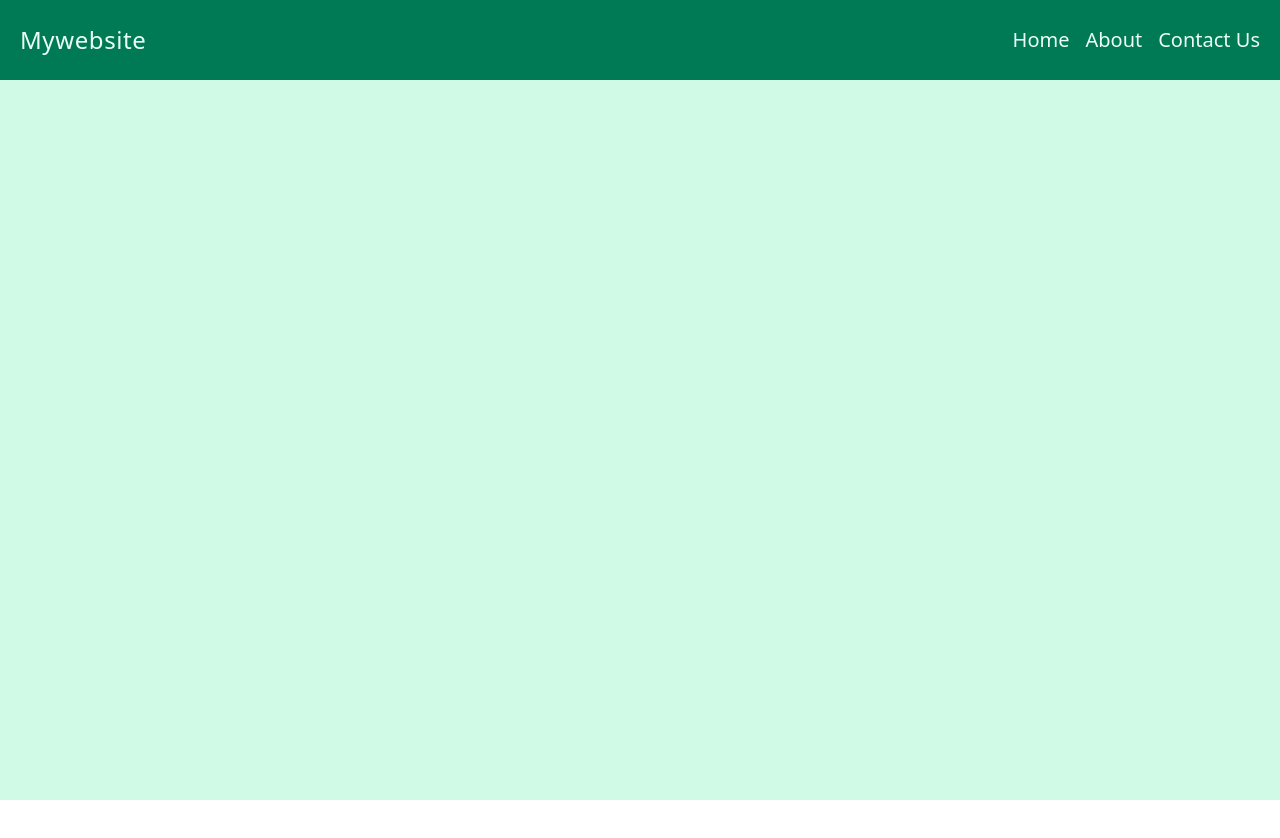
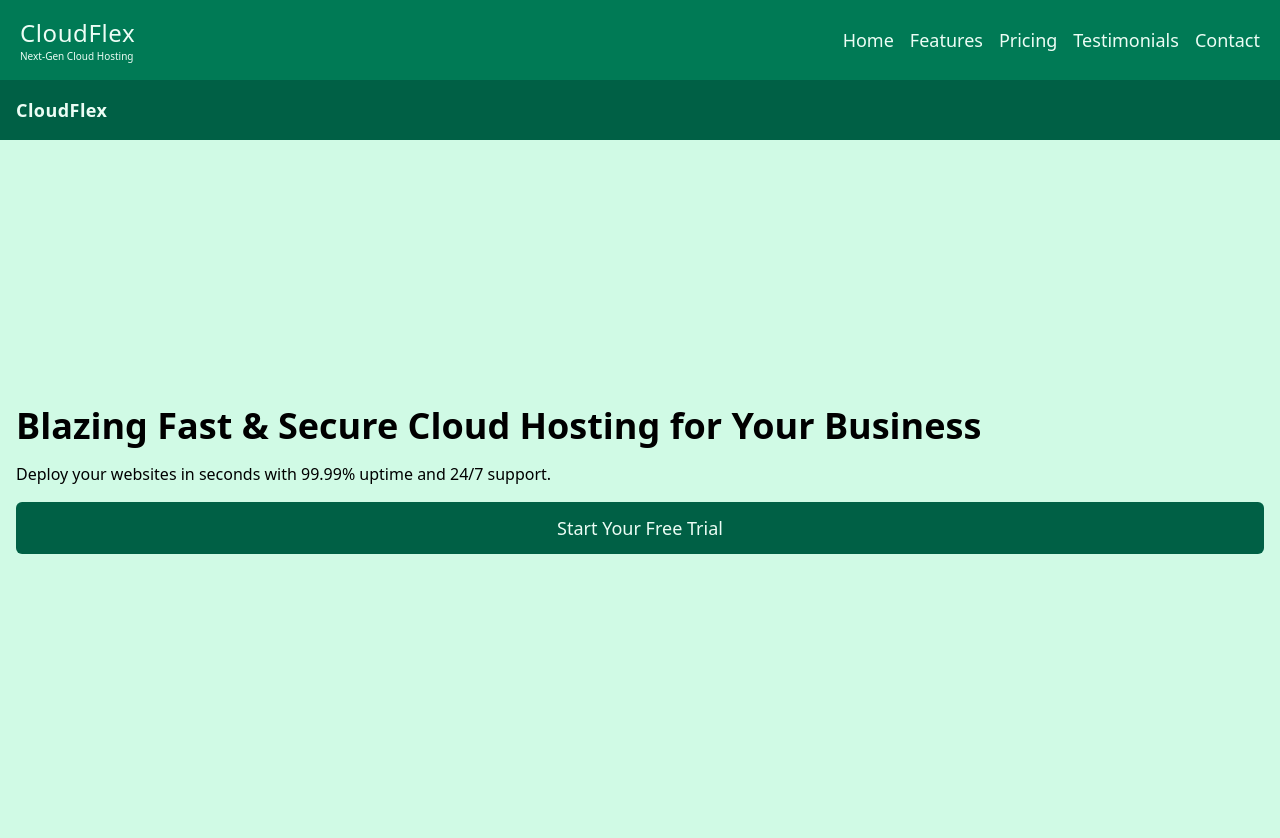
Before and after one commit to importantboy/tailwindlayout, a React (Vite) app: page / in a window 1280 px wide. Shown: the top 838 px of the page. Before the commit the page ends 800 px from the top, so only its background shows below. Built offline with nearby package versions, Linux system fonts and the light colour scheme.

Commit message:
added some data in hero section

```diff
--- a/src/App.jsx
+++ b/src/App.jsx
@@ -1,12 +1,12 @@
 import React from 'react'
-import Paragraph from './paragraph';
 import Navbar from './Navbar';
+import Hero from './Hero';
 
 function App() {
   return (
-    <div className='w-full h-screen bg-emerald-100 container m-auto relative'>
+    <div className='w-full min-h-screen bg-emerald-100 container relative'>
        <Navbar />
-       {/* <Paragraph /> */}
+       <Hero />
     </div>
   )
 }
--- /dev/null
+++ b/src/Hero.jsx
@@ -0,0 +1,16 @@
+import React from 'react'
+
+function Hero() {
+  return (
+    <div className='relative h-screen text-left'>
+         <h2 className='flaoting-head text-lg p-4 bg-emerald-800  text-emerald-50 font-bold tracking-wide fixed w-screen'>CloudFlex</h2>
+          <div className='text-and-button flex flex-col p-4 justify-center h-full'>
+         <h1 className='text-4xl font-semibold text-left'>Blazing Fast & Secure Cloud Hosting for Your Business</h1>
+          <p className='text-md font-medium mt-4'>Deploy your websites in seconds with 99.99% uptime and 24/7 support.</p>
+         <button className='py-3 mt-4 text-lg inline-block bg-emerald-800 text-emerald-50 rounded-md'>Start Your Free Trial</button>
+          </div>
+</div>
+  )
+}
+
+export default Hero;
--- a/src/Navbar.jsx
+++ b/src/Navbar.jsx
@@ -8,7 +8,7 @@ function Navbar() {
     <>
       {/* open button  */}
       <h2
-        className={`md:hidden text-4xl absolute right-10 top-5 cursor-pointer z-40 text-emerald-800  ${
+        className={`md:hidden text-4xl absolute right-10 top-3 cursor-pointer z-50  text-emerald-50  ${
           open && "hidden"
         }`}
         onClick={() => setopen(!open)}
@@ -17,8 +17,8 @@ function Navbar() {
       </h2>
        {/* menu container  */}
       <div
-        className={`fixed inset-0 md:static md:flex w-full h-screen  md:bg-transparent ${
-          open ? `bg-black/50` : `bg-transparent pointer-events-none`
+        className={`fixed inset-0 md:static md:h-auto md:flex w-full h-screen  z-40 md:bg-transparent ${
+          open ? `bg-black/50` : `bg-transparent `
         } overflow-x-hidden transition-opacity duration-500`}
       >
         {/* {menu items container}  */}
@@ -30,9 +30,12 @@ function Navbar() {
        onClick={e => e.stopPropagation()}
         >
           {/* {menu heading}  */}
-          <h2 className="text-lg sm:text-2xl tracking-wide absolute md:static top-5 left-5">
-            Mywebsite
+          <div>
+          <h2 className="text-sm sm:text-2xl tracking-wide absolute md:static top-6 left-5">
+            CloudFlex
           </h2>
+          <p className="absolute md:static top-12 left-5 text-[10px]">Next-Gen Cloud Hosting</p>
+          </div>
            {/* menu close button  */}
           <h2
             className={`md:hidden absolute text-3xl font-bold right-10 top-5 cursor-pointer hover:text-emerald-500`}
@@ -42,12 +45,15 @@ function Navbar() {
           </h2>
           {/* menu navigation links  */}
           <nav
-            className="text-sm md:text-xl list-none flex gap-4 capitalize
+            className="text-sm md:text-lg list-none flex gap-4 capitalize
       absolute md:static top-20 hover:cursor-pointer [&>li]:hover:text-emerald-400 flex-col md:flex-row text-center"
           >
             <li>home</li>
-            <li>about</li>
-            <li>contact us</li>
+            <li>features</li>
+            <li>pricing</li>
+            <li>Testimonials</li>
+            <li>contact</li>
+
           </nav>
         </div>
       </div>
--- a/src/paragraph.jsx
+++ /dev/null
@@ -1,11 +0,0 @@
-import React from "react";
-
-function Paragraph() {
-  return (
-    <div className="min-h-max p-5">
-      <h1 className="text-5xl sm:text-5xl md:text-6xl lg:tex-8xl font-semibold text-emerald-700 min-w-min">i am some paragraph</h1>
-    </div>
-  );
-}
-
-export default Paragraph;
```
